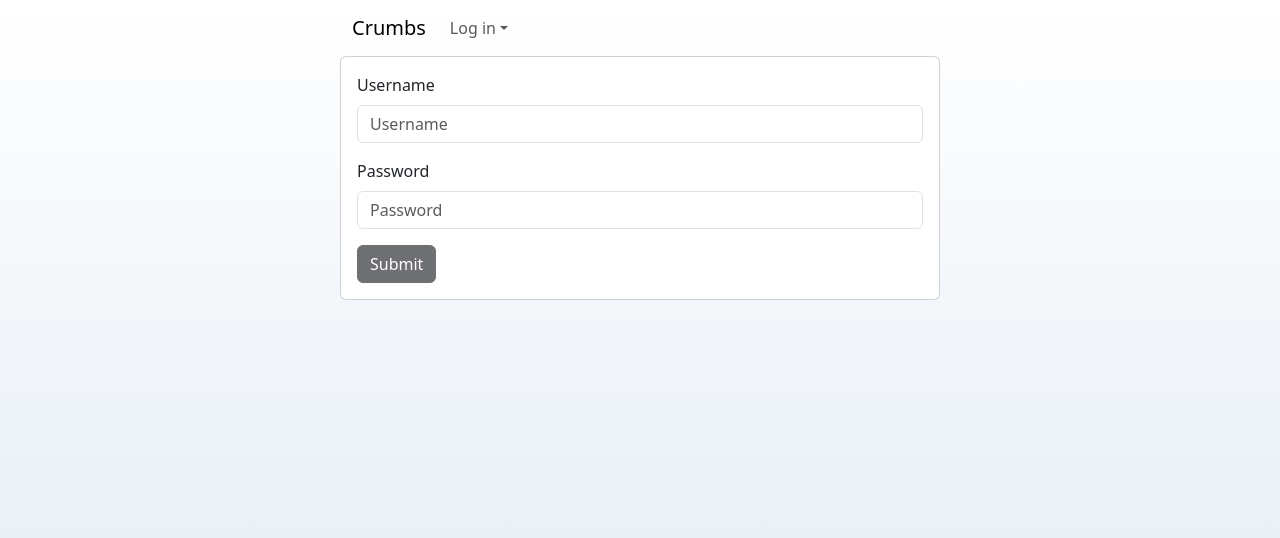
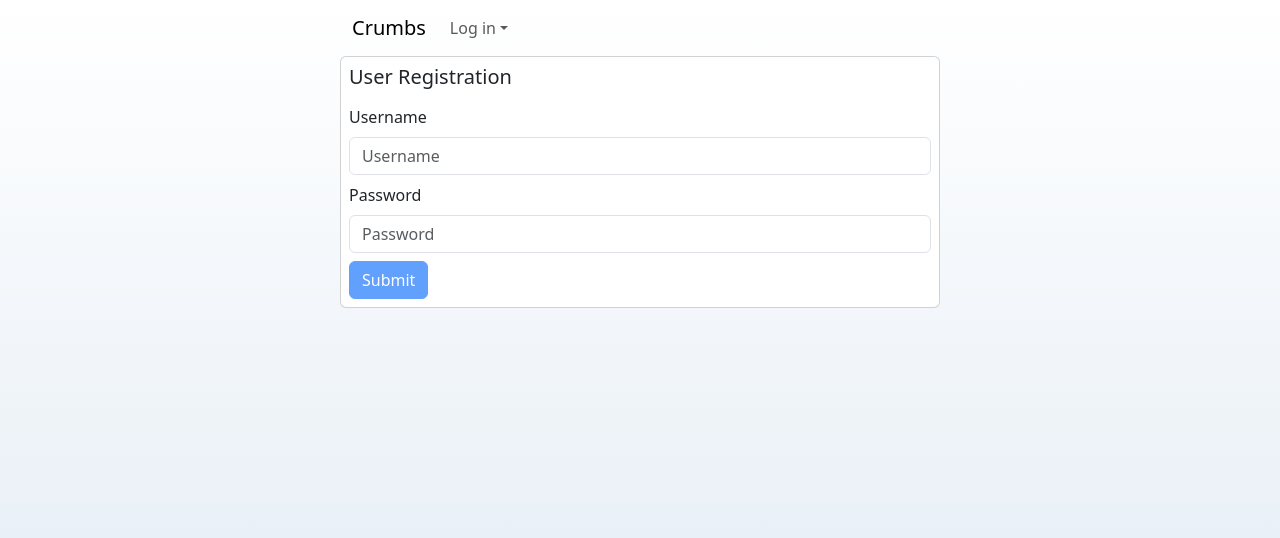
Before and after one commit to VanWrinkle/Crumbs_App, a React (Create React App) app in the folder client/: page /signup in a window 1280 px wide. Shown: the top 538 px of the page. Built offline with nearby package versions, Linux system fonts and the light colour scheme.

Commit message:
Fixed error message for password; removed debug statement and specified type for error and response

```diff
--- a/client/src/Components/UserRegistration.tsx
+++ b/client/src/Components/UserRegistration.tsx
@@ -1,6 +1,7 @@
-import React, {SyntheticEvent, useState} from "react";
+import * as React from "react";
+import {useState} from "react";
 import {Button, Card, Container, Form, FormGroup} from "react-bootstrap"
-import axios from "axios";
+import axios, {AxiosResponse} from "axios";
 
 export function UserRegistration() {
 
@@ -35,24 +36,24 @@ export function UserRegistration() {
 
     const submit = (event: React.MouseEvent) => {
         event.preventDefault();
-        console.log("You are here");
         axios.post("https://localhost/api/register", {
             username: name,
             password: password
 
         })
-            .then(function (response: any) {
+            .then(function (response: AxiosResponse<void>) {
                 console.log(response)
             })
-            .catch(function (error: any) {
+            .catch(function (error: Promise<void>) {
                 console.log(error)
             });
     }
 
     return (
         <Card className={"main-content"}>
+            <Card.Title className={"m-2"}>User Registration</Card.Title>
             <Form>
-                <Form.Group className={"m-3"}>
+                <Form.Group className={"m-2"}>
                     <Form.Label>Username</Form.Label>
                     <Form.Control
                         type={"text"}
@@ -66,7 +67,7 @@ export function UserRegistration() {
                         }
                 </Form.Group>
 
-                <Form.Group className={"m-3"}>
+                <Form.Group className={"m-2"}>
                     <Form.Label>Password</Form.Label>
                     <Form.Control
                         type={"password"}
@@ -75,17 +76,17 @@ export function UserRegistration() {
                     />
                     {passwordErr &&
                         <Form.Text>
-                            Your password is invalid; it must 8 characters or longer, and must contain at least one uppercase letter, one lowercase letter and one number
+                            Your password is invalid; it must be at least 8 characters long, and must contain at least one letter and one digit
                         </Form.Text>
                     }
                 </Form.Group>
 
-                <Form.Group className={"m-3"}>
+                <Form.Group className={"m-2"}>
                     <Button
                         disabled={(name.length === 0 || password.length === 0)||
                         (nameErr || passwordErr)}
                         type={"submit"}
-                        className={"btn-dark"}
+                        variant={"primary"}
                         onClick={(e) => submit(e)}>Submit</Button>
                 </Form.Group>
             </Form>
```
